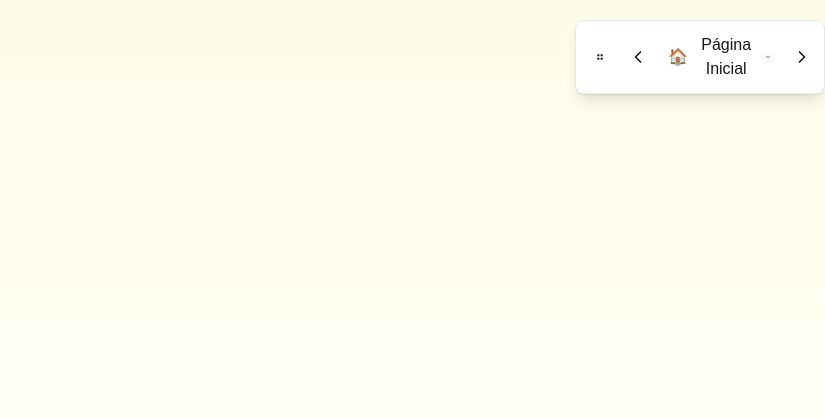
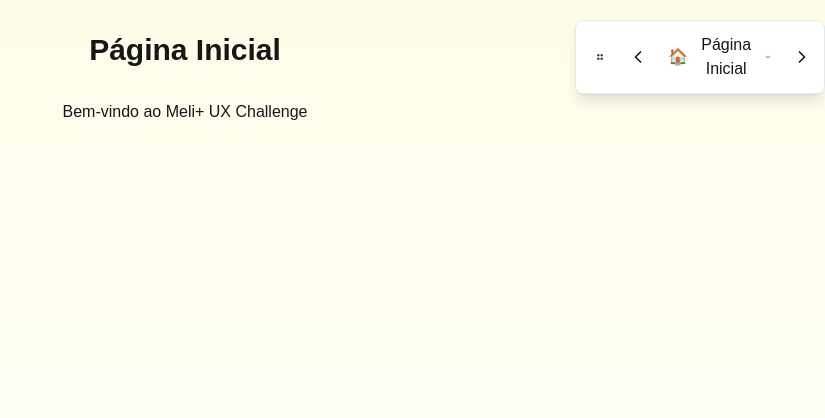
Before and after one commit to bolivaralencastro/mercado-livre-meli-plus-ux-challenge, a Next.js app in the folder app-web/: page / in a window 1280 px wide. Shown: the top 418 px of the page, without its empty margins (455-1280 px from the left). Built offline with nearby package versions, Linux system fonts and the light colour scheme.

Commit message:
Adiciona o menu flutuante no layout global para todas as páginas - Move SimpleFloatingMenu para o layout raiz (layout.tsx) - Atualiza a página inicial para conter apenas conteúdo básico - Garante que o menu flutuante esteja disponível em todas as páginas - Remove o sidebar de todos os layouts

```diff
--- a/app-web/src/app/layout.tsx
+++ b/app-web/src/app/layout.tsx
@@ -3,6 +3,7 @@ import localFont from "next/font/local";
 import "./globals.css";
 import "../styles/andes-components.css";
 import MainLayout from "@/components/layout/MainLayout";
+import SimpleFloatingMenu from "@/components/ui/SimpleFloatingMenu";
 
 const geistSans = localFont({
   src: "./fonts/GeistVF.woff",
@@ -30,7 +31,10 @@ export default function RootLayout({
       <body
         className={`${geistSans.variable} ${geistMono.variable} antialiased`}
       >
-        <MainLayout>{children}</MainLayout>
+        <MainLayout>
+          {children}
+          <SimpleFloatingMenu />
+        </MainLayout>
       </body>
     </html>
   );
--- a/app-web/src/app/page.tsx
+++ b/app-web/src/app/page.tsx
@@ -1,9 +1,8 @@
-import SimpleFloatingMenu from '@/components/ui/SimpleFloatingMenu';
-
 export default function Home() {
   return (
     <div className="min-h-screen bg-gradient-to-b from-yellow-50 to-white">
-      <SimpleFloatingMenu />
+      <h1 className="text-3xl font-bold text-center p-8">Página Inicial</h1>
+      <p className="text-center">Bem-vindo ao Meli+ UX Challenge</p>
     </div>
   );
 }
```
